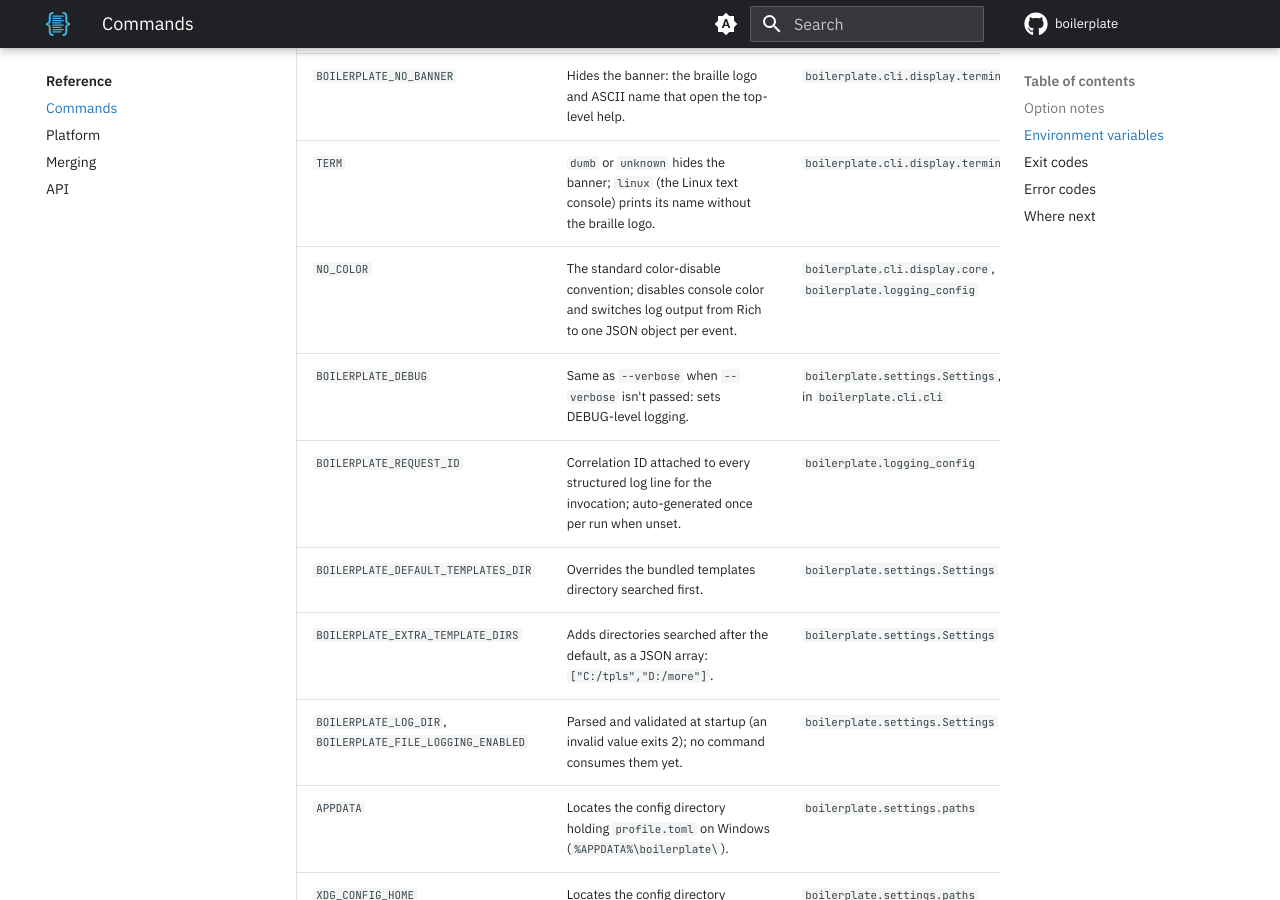
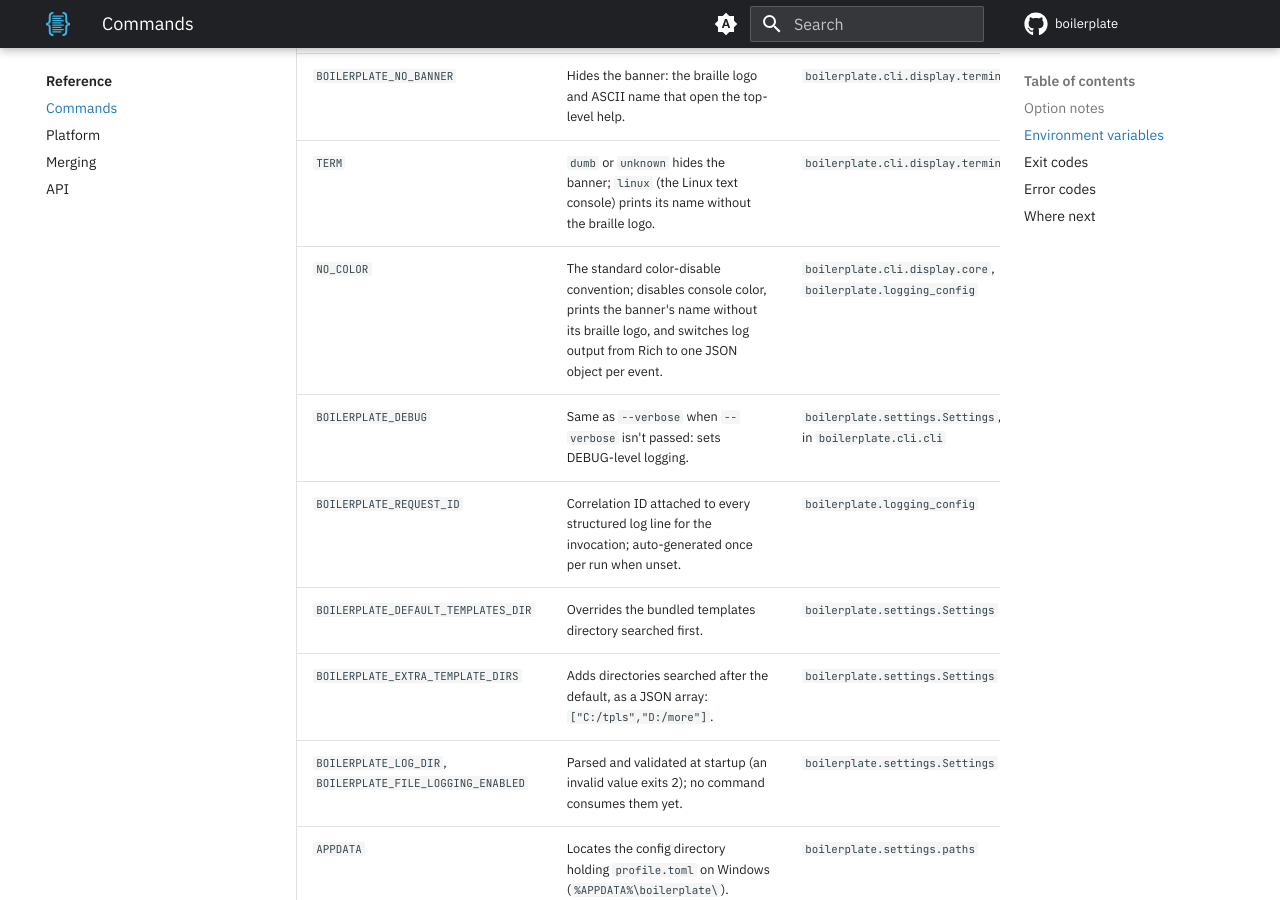
Before and after one commit to TheRealBillSiegler/boilerplate, an MkDocs documentation site: the page built from docs/cli.md, in a window 1280 px wide and 900 px high, scrolled down 1314 px. Built offline with MkDocs 1.6.1 and Material for MkDocs 9.7.7, drawn with Linux system fonts in a browser that asks for light colours; comment, search, counter and statistics services are not loaded; the version menu is left out.

Commit message:
docs: say NO_COLOR drops the banner's logo
The CLI reference listed what `NO_COLOR` does to color and logs, but
not that the banner then prints its name without the braille logo, as
the `TERM=linux` row already says for that terminal. The row now says
so.

Co-Authored-By: Claude Opus 5.5 <noreply@anthropic.com>

```diff
--- a/docs/cli.md
+++ b/docs/cli.md
@@ -27,7 +27,7 @@ Every environment variable the CLI reads. The generic `CI` variable is never rea
 | `BOILERPLATE_ACCESSIBLE` | Same as `--color never` (forces color-free output), and hides the banner. | `boilerplate.cli.display.core`, `boilerplate.cli.display.terminal_probe` |
 | `BOILERPLATE_NO_BANNER` | Hides the banner: the braille logo and ASCII name that open the top-level help. | `boilerplate.cli.display.terminal_probe` |
 | `TERM` | `dumb` or `unknown` hides the banner; `linux` (the Linux text console) prints its name without the braille logo. | `boilerplate.cli.display.terminal_probe` |
-| `NO_COLOR` | The standard color-disable convention; disables console color and switches log output from Rich to one JSON object per event. | `boilerplate.cli.display.core`, `boilerplate.logging_config` |
+| `NO_COLOR` | The standard color-disable convention; disables console color, prints the banner's name without its braille logo, and switches log output from Rich to one JSON object per event. | `boilerplate.cli.display.core`, `boilerplate.logging_config` |
 | `BOILERPLATE_DEBUG` | Same as `--verbose` when `--verbose` isn't passed: sets DEBUG-level logging. | `boilerplate.settings.Settings`, applied in `boilerplate.cli.cli` |
 | `BOILERPLATE_REQUEST_ID` | Correlation ID attached to every structured log line for the invocation; auto-generated once per run when unset. | `boilerplate.logging_config` |
 | `BOILERPLATE_DEFAULT_TEMPLATES_DIR` | Overrides the bundled templates directory searched first. | `boilerplate.settings.Settings` |
```
